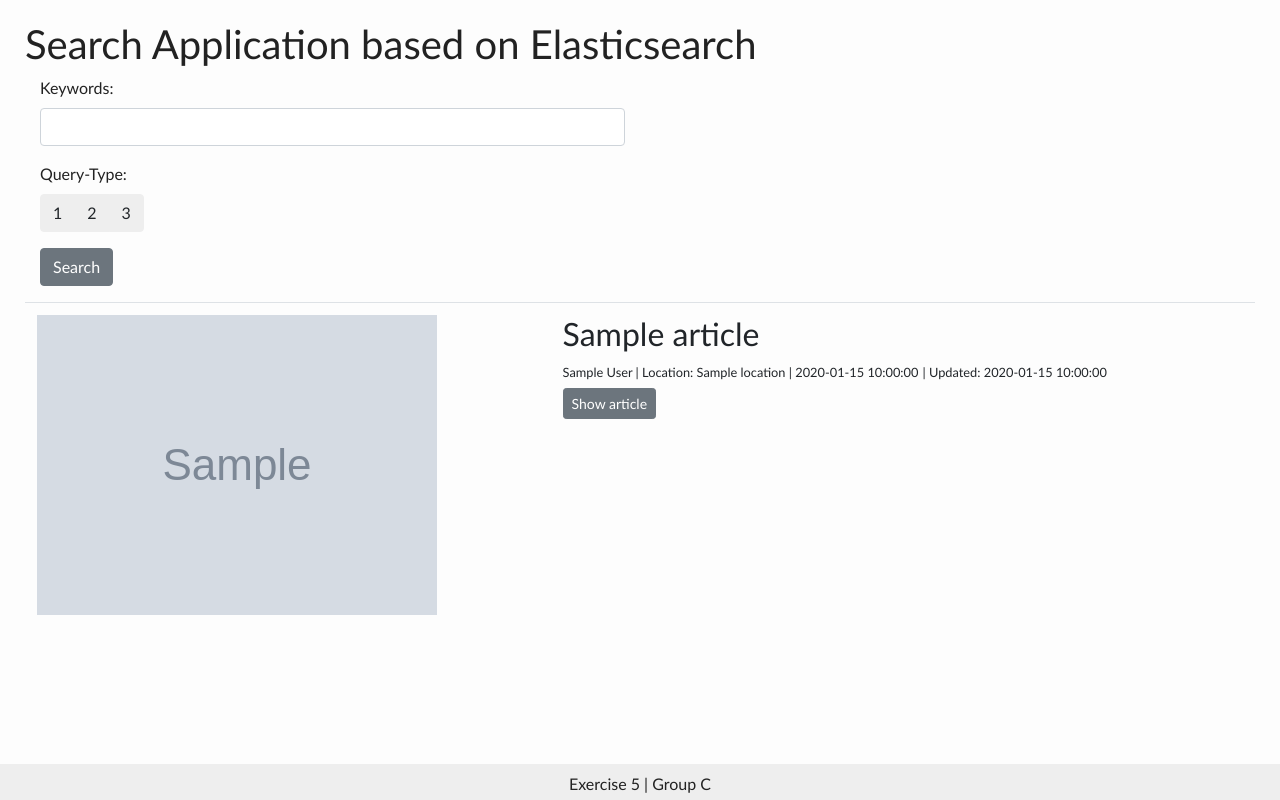
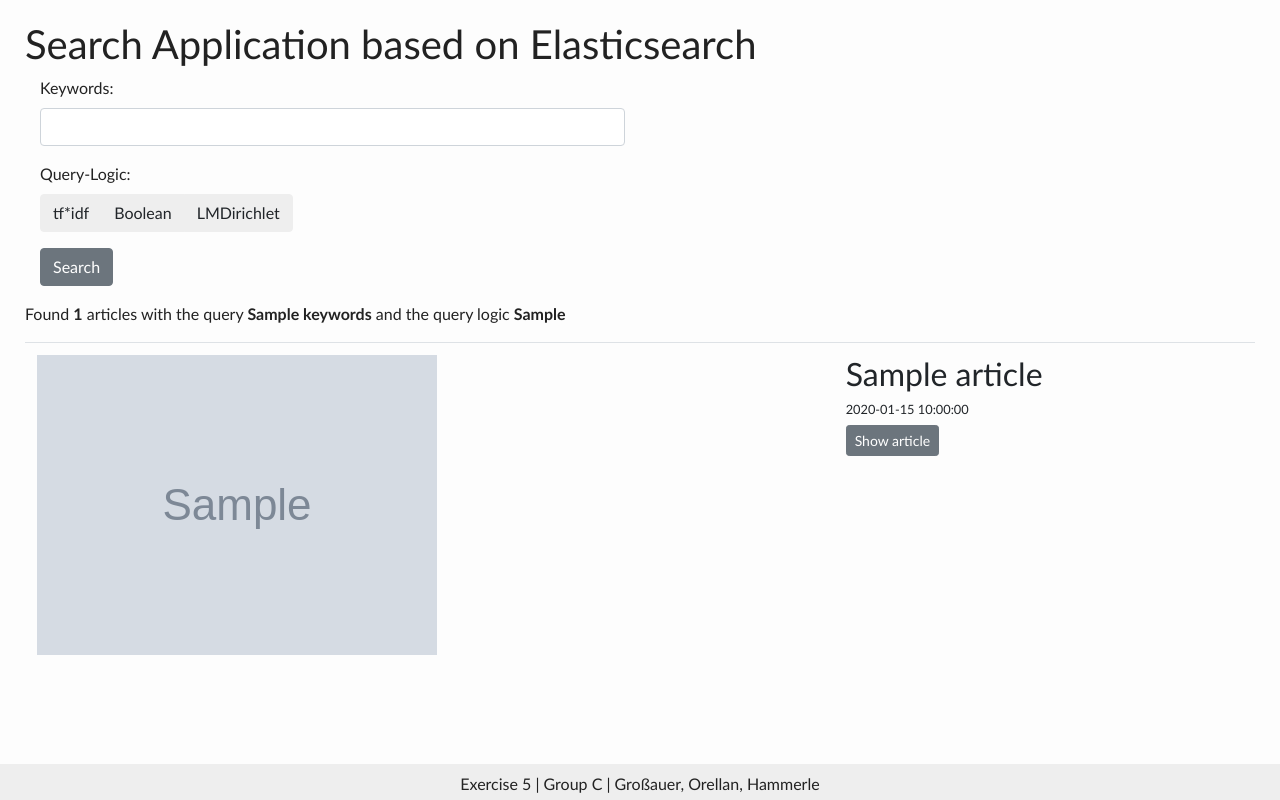
Before and after one commit to belehla/ire-ex5-search-app, a Flask app: template templates/index.html in a window 1280 px wide. Run offline with Flask 2, Linux system fonts and the light colour scheme; the template is opened without the code that fills it: most values are stand-ins (such as "Sample title", 1, 10 or a date in 2020); grey boxes marked "Sample" are stand-in pictures; some libraries are stand-ins or nearby versions.

Commit message:
added differnt query logics; new data keys; user info output

```diff
--- a/app.py
+++ b/app.py
@@ -1,8 +1,36 @@
+import logging
 from flask import Flask, render_template, request
 from elasticsearch import Elasticsearch
 
 app = Flask(__name__)
-es = Elasticsearch()
+es = Elasticsearch(host="localhost", port=9200)
+
+logging.getLogger("werkzeug").disabled = True
+
+INDEX = "covid"
+SIMILIARITIES = {
+    "boolean": {
+        "type": "boolean",
+        "k1": None,
+        "b": None,
+        "discount_overlaps": None,
+        "mu": None,
+    },
+    "tfidf": {
+        "type": "BM25",
+        "k1": 1.2,
+        "b": 0.75,
+        "discount_overlaps": True,
+        "mu": None,
+    },
+    "lm": {
+        "type": "LMDirichlet",
+        "k1": None,
+        "b": None,
+        "discount_overlaps": None,
+        "mu": 2000,
+    }
+}
 
 
 @app.route("/", methods=["GET", "POST"])
@@ -11,12 +39,35 @@ def index():
         return render_template("index.html")
 
     if request.method == "POST":
-        res = es.search(index="cnn", query={"match_all": {}})
+        keywords = request.form.get("keywords")
+        query_logic = request.form.get("logic")
+
+        print("User input:", keywords, query_logic, flush=True)
+
+        keywords = keywords.replace(" ", " AND ")
+        change_index_similarity(query_logic)
+
+        query = {"query_string": {"query": keywords}}
+        res = es.search(index=INDEX, query=query, size=25)
         articles = [d["_source"] for d in res["hits"]["hits"]]
 
-        print(request.form.get("keywords"), flush=True)
-        print(request.form.get("type"), flush=True)
-        return render_template("index.html", articles=articles)
+        output_info = {
+            "keywords": keywords,
+            "query_logic": SIMILIARITIES.get(query_logic).get("type"),
+            "count": len(articles)
+        }
+
+        return render_template("index.html", articles=articles, output_info=output_info)
+
+
+def change_index_similarity(query_logic):
+    es.indices.close(index=INDEX, wait_for_active_shards=0)
+    settings = {"index": {"similarity": {"default": SIMILIARITIES.get(query_logic)}}}
+    es.indices.put_settings(body=settings, index=INDEX)
+    es.indices.open(index=INDEX)
+
+    new_sim = es.indices.get(index=INDEX)[INDEX]["settings"]["index"]["similarity"]["default"]
+    print("changed similarity type:", new_sim["type"], flush=True)
 
 
 if __name__ == "__main__":
--- a/static/css/main.css
+++ b/static/css/main.css
@@ -26,6 +26,10 @@ body{
     border-color: var(--light);
 }
 
+b{
+    font-weight: bold;
+}
+
 footer{
     background-color: var(--light);
     text-align: center;
--- a/templates/index.html
+++ b/templates/index.html
@@ -24,16 +24,16 @@
                         <input type="text" name="keywords" class="form-control"/>
                     </div>
                     <div class="form-group col-md-6">
-                        <label>Query-Type:</label><br>
+                        <label>Query-Logic:</label><br>
                         <div class="btn-group btn-group-toggle" data-toggle="buttons">
-                            <label class="btn btn-light" for="type1">
-                                <input type="radio" id="type1" name="type" value="1"> 1
+                            <label class="btn btn-light" for="tfidf">
+                                <input type="radio" id="tfidf" name="logic" value="tfidf" checked> tf*idf
                             </label>
-                            <label class="btn btn-light" for="type2">
-                                <input type="radio" id="type2" name="type" value="2"> 2
+                            <label class="btn btn-light" for="bool">
+                                <input type="radio" id="bool" name="logic" value="boolean"> Boolean
                             </label>
-                            <label class="btn btn-light" for="type3">
-                                <input type="radio" id="type3" name="type" value="3"> 3
+                            <label class="btn btn-light" for="lm">
+                                <input type="radio" id="lm" name="logic" value="lm"> LMDirichlet
                             </label>
                         </div>
                     </div>
@@ -42,24 +42,28 @@
                     </div>
                 </form>
 
+                {% if output_info %}
+                    <div>
+                        <p>Found <b>{{output_info.count}}</b> articles
+                        with the query <b>{{output_info.keywords}}</b>
+                        and the query logic <b>{{output_info.query_logic}}</b>
+                        </p>
+                    </div>
+                {% endif %}
+
                 <table class="table">
                     {% for article in articles %}
                         <tr>
-                            <td><img src="{{article['image-src']}}"/></td>
+                            <td><img src="{{article['thumbnail-src']}}"/></td>
                             <td>
-                                <h2>{{article.title}}</h2>
+                                {% if article.Article %}
+                                    <h2>{{article.Article}}</h2>
+                                {% elif article.title %}
+                                    <h2>{{article.title}}</h2>
+                                {% endif %}
 
-                                {% if article.authors!="null" %}
-                                    <small>{{article.authors}} | </small>
-                                {% endif %}
-                                {% if article.location!="null" %}
-                                    <small>Location: {{article.location}} | </small>
-                                {% endif %}
                                 {% if article.date!="null" %}
                                     <small>{{article.date}}</small>
-                                {% endif %}
-                                {% if article.updated!="null" %}
-                                    <small> | Updated: {{article.updated}}</small>
                                 {% endif %}
 
                                 <br/>
@@ -67,8 +71,12 @@
                                     Show article
                                 </button>
                                 <div class="collapse" id="collapse_article_{{loop.index}}">
-                                    <p>{{article.text}}</p>
-                                    <i>{{article.author_addit_info}}<i>
+                                    {% if article.wtext %}
+                                        <p>{{article.wtext}}</p>
+                                    {% elif article.text %}
+                                        <p>{{article.text}}</p>
+                                    {% endif %}
+
                                 </div>
                             </td>
                         </tr>
@@ -78,7 +86,7 @@
             </div>
         </div>
 
-        <footer>Exercise 5 | Group C </footer>
+        <footer>Exercise 5 | Group C | Gro&szlig;auer, Orellan, Hammerle</footer>
 
     </body>
 </html>
```
